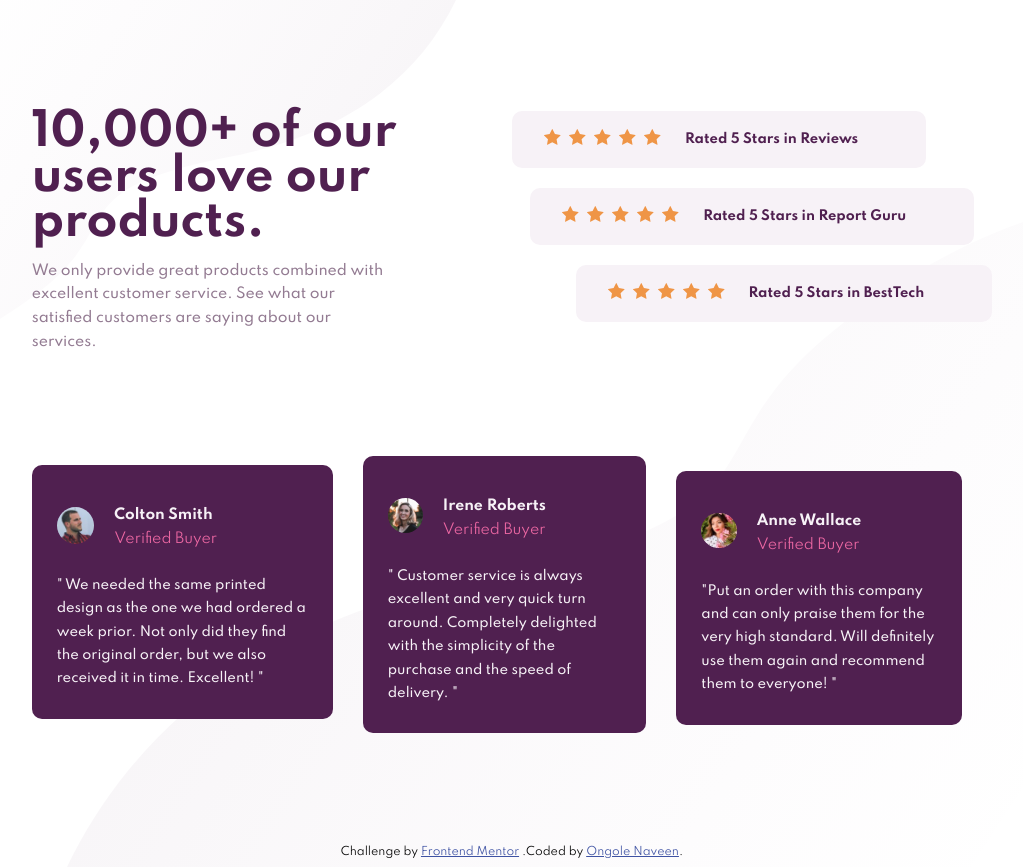
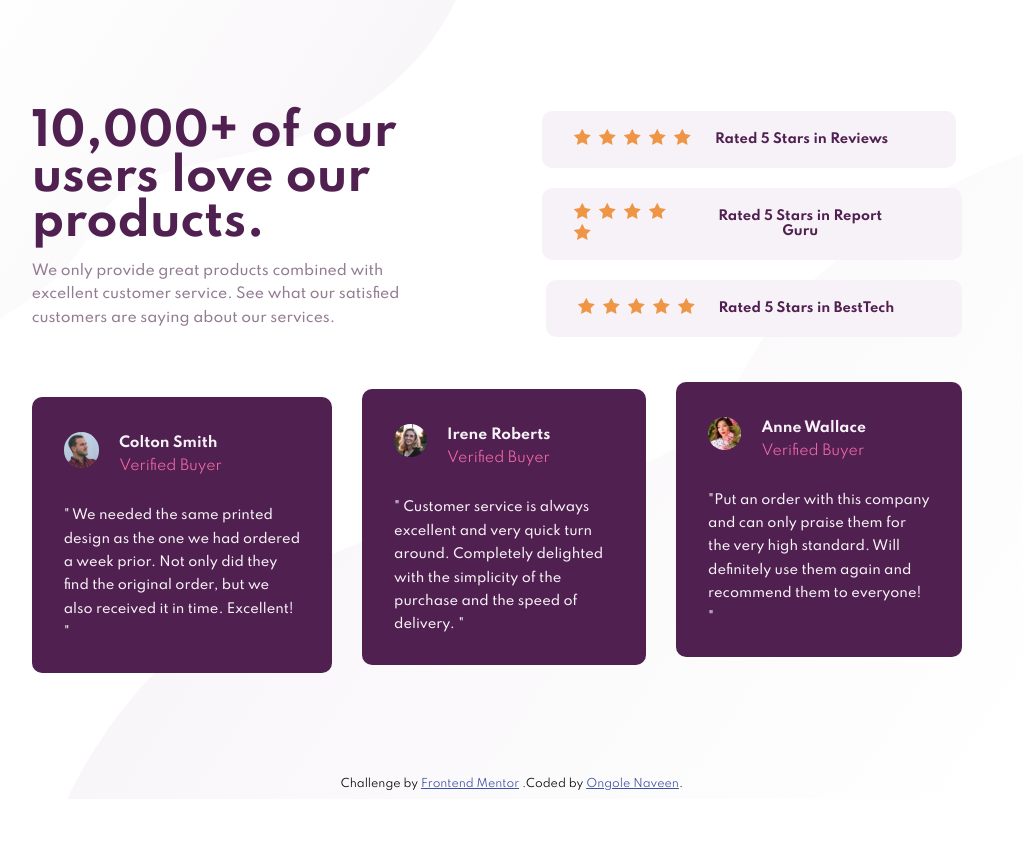
Before and after one commit to Naveen39O/SocialProofSection, a React (Create React App) app: page / in a window 1280 px wide. Shown: the whole page, without its empty margins (128-1151 px from the left). After the commit the page ends 800 px from the top, so only its background shows below. Built offline with nearby package versions, Linux system fonts and the light colour scheme.

Commit message:
layout adjustment of card, rating for desktop, tablet

```diff
--- a/public/styles/desktop.scss
+++ b/public/styles/desktop.scss
@@ -1,6 +1,6 @@
 @import "colors";
 
-@media (min-width:375px){
+@media (min-width:500px){
   html{
     background-image: url(../images/bg-pattern-top-desktop.svg), url(../images/bg-pattern-bottom-desktop.svg);
     background-repeat: no-repeat, no-repeat;
@@ -18,8 +18,12 @@
   .info{
     box-sizing: border-box;
     width: 50%;
-    padding-right: 12%;
+    padding-right: 10%;
     text-align: left;
+  }
+
+  .info-para{
+    margin-bottom: 14px;
   }
 
   h1{
@@ -34,10 +38,11 @@
     display: flex;
     flex-direction: column;
     justify-content: flex-start;
+    padding: 0 30px;
   }
 
   .rating-div{
-    flex-direction: row;
+    flex-direction: column;
     align-items: center;
     padding: 8px;
     margin: 10px 0;
@@ -66,11 +71,13 @@
 
   .card-section{
     display: flex;
-    height: 300px;
+    height: 60vh;
+    margin: 30px 0;
   }
 
   .card{
     margin-right: 30px;
+    padding: 35px 32px 15px;
   }
 
   .card1{
@@ -85,4 +92,55 @@
     align-self: flex-end;
   }
 
+  .cust-img{
+    border-radius: 25px;
+  }
+
+  .customer__name{
+    margin: 0;
+    padding: 3px 0;
+  }
+
+  .customer__authentic{
+    margin: 0;
+    padding: 3px 0;
+  }
+
+  @media (max-height:300px){
+    .card-section{
+      height: 200vh;
+    }
+  }
+
+  @media (max-height:700px){
+    .card-section{
+      height: 150vh;
+    }
+  }
 }
+
+
+
+@media (min-width: 1100px){
+  .rating-div{
+    flex-direction: row;
+  }
+
+  @media (max-height:500px){
+    .card-section{
+      height: 80vh;
+    }
+  }
+
+  @media (max-height:800px){
+    .card-section{
+      height: 50vh;
+    }
+  }
+
+  @media (max-height:1000px){
+    .card-section{
+      height: 300px;
+    }
+  }
+}
--- a/public/styles/index.css
+++ b/public/styles/index.css
@@ -100,7 +100,7 @@ h1 {
   margin: 7px 0;
 }
 
-@media (min-width: 375px) {
+@media (min-width: 500px) {
   html {
     background-image: url(../images/bg-pattern-top-desktop.svg), url(../images/bg-pattern-bottom-desktop.svg);
     background-repeat: no-repeat, no-repeat;
@@ -118,8 +118,12 @@ h1 {
   .info {
     box-sizing: border-box;
     width: 50%;
-    padding-right: 12%;
+    padding-right: 10%;
     text-align: left;
+  }
+
+  .info-para {
+    margin-bottom: 14px;
   }
 
   h1 {
@@ -134,10 +138,11 @@ h1 {
     display: flex;
     flex-direction: column;
     justify-content: flex-start;
+    padding: 0 30px;
   }
 
   .rating-div {
-    flex-direction: row;
+    flex-direction: column;
     align-items: center;
     padding: 8px;
     margin: 10px 0;
@@ -166,11 +171,13 @@ h1 {
 
   .card-section {
     display: flex;
-    height: 300px;
+    height: 60vh;
+    margin: 30px 0;
   }
 
   .card {
     margin-right: 30px;
+    padding: 35px 32px 15px;
   }
 
   .card1 {
@@ -184,6 +191,50 @@ h1 {
   .card3 {
     align-self: flex-end;
   }
+
+  .cust-img {
+    border-radius: 25px;
+  }
+
+  .customer__name {
+    margin: 0;
+    padding: 3px 0;
+  }
+
+  .customer__authentic {
+    margin: 0;
+    padding: 3px 0;
+  }
+}
+@media (min-width: 500px) and (max-height: 300px) {
+  .card-section {
+    height: 200vh;
+  }
+}
+@media (min-width: 500px) and (max-height: 700px) {
+  .card-section {
+    height: 150vh;
+  }
+}
+@media (min-width: 1100px) {
+  .rating-div {
+    flex-direction: row;
+  }
+}
+@media (min-width: 1100px) and (max-height: 500px) {
+  .card-section {
+    height: 80vh;
+  }
+}
+@media (min-width: 1100px) and (max-height: 800px) {
+  .card-section {
+    height: 50vh;
+  }
+}
+@media (min-width: 1100px) and (max-height: 1000px) {
+  .card-section {
+    height: 300px;
+  }
 }
 
 /*# sourceMappingURL=index.css.map */
```
Also changed, not shown: 1 other file (tests, documents, lock files or other folders).
